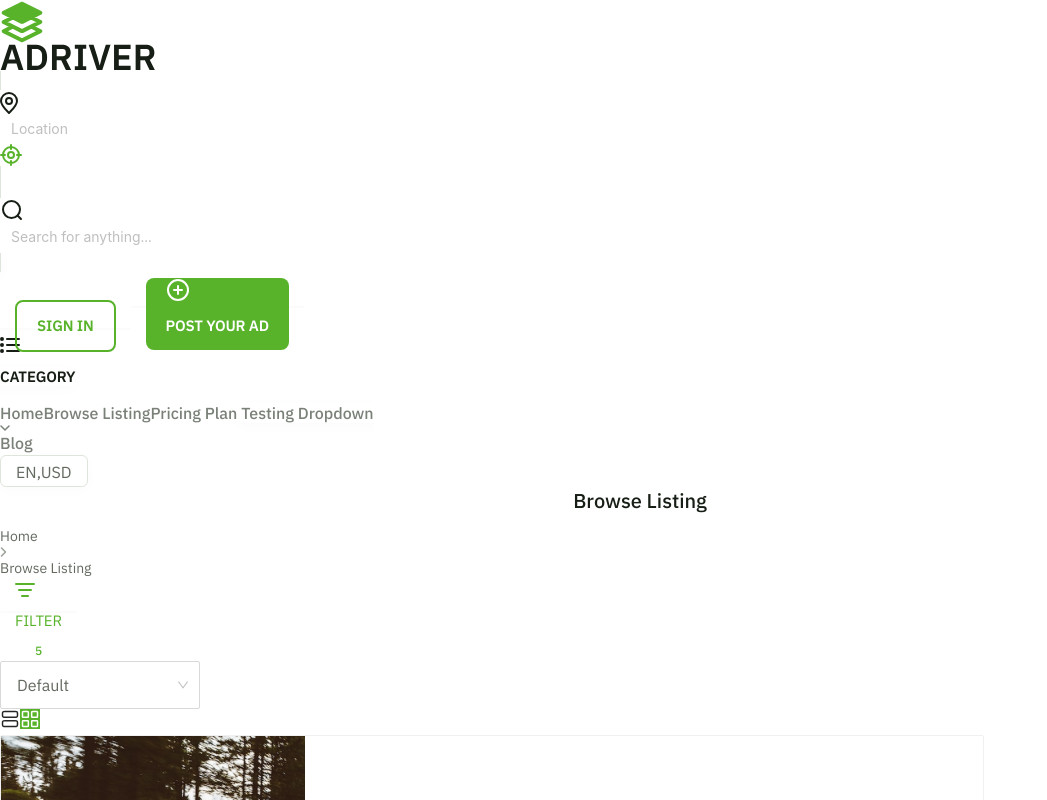
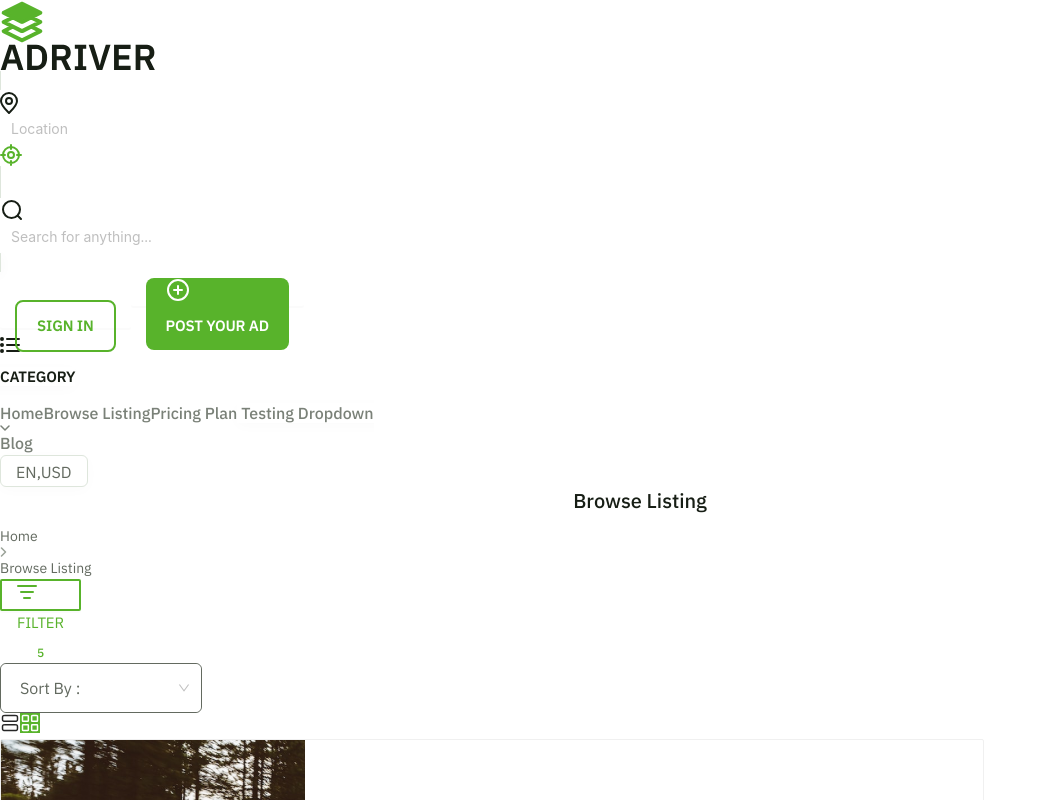
Before and after one commit to Rakib0101/vue-ant, a Vue app: page / in a window 1280 px wide. Shown: the top 800 px of the page, without its empty margins (0-1047 px from the left). Built offline with nearby package versions, Linux system fonts and the light colour scheme.

Commit message:
fix:ant default design replaced

```diff
--- a/src/views/FilterComponent.vue
+++ b/src/views/FilterComponent.vue
@@ -17,17 +17,17 @@ export default defineComponent({
     data() {
         const options1 = ref < SelectProps['options'] > ([
             {
-                value: 'jack',
-                label: 'Jack',
+                value: 'ascending',
+                label: 'Ascending',
             },
             {
-                value: 'lucy',
-                label: 'Lucy',
+                value: 'descending',
+                label: 'Descending',
             }])
         return {
             count: 5,
             filters: [],
-            value1: ref('Default'),
+            value1: ref('Sort By :'),
             options1,
         };
     },
@@ -41,7 +41,7 @@ export default defineComponent({
             <div class="flex-grow-0 max-w-[984px] space-y-6">
                 <div class="flex items-center justify-between">
                     <a-button
-                        class="flex items-center gap-2 filter-button px-5 h-[48px] border-[#32b32b] border-2 rounded-[6px] hover:bg-[#32b32b] hover:text-white">
+                        class="flex items-center gap-2 filter-button px-5 h-[48px] rounded-[6px] hover:bg-[#32b32b] hover:text-white hover:border-transparent">
                         <Filter /> filter
                         <div v-show="count > 0" class="text-white bg-[#32b32b] p-1 rounded-full w-5 h-5 notification">
                             {{ count }}
@@ -49,12 +49,10 @@ export default defineComponent({
                     </a-button>
                     <div class="flex items-center justify-between gap-3">
                         <!-- Selected -->
-                        <a-space class="border border-[#ff0000] rounded">
-                            <a-select ref="select" v-model:value="value1">
-                                <a-select-option value="des">Descending</a-select-option>
-                                <a-select-option value="asc">Ascending</a-select-option>
-                            </a-select>
-                        </a-space>
+                        <a-select ref="select" v-model:value="value1" class="rounded-md">
+                            <a-select-option value="des">Descending</a-select-option>
+                            <a-select-option value="asc">Ascending</a-select-option>
+                        </a-select>
                         <!-- selected -->
                         <div class="tab">
                             <Tab />
@@ -73,6 +71,10 @@ export default defineComponent({
     </main>
 </template>
 <style>
+.ant-btn.filter-button {
+    border: 2px solid #58B32B !important;
+}
+
 .filter-button {
     font-family: "IBM Plex Sans" !important;
     font-style: normal !important;
@@ -84,18 +86,20 @@ export default defineComponent({
     color: #58b32b !important;
 }
 
+.ant-btn,
+.filter-button {
+    border: 2px solid #58B32B;
+}
+
 .ant-btn:hover .notification {
     background-color: #fff !important;
     color: #58b32b !important;
 }
 
-.ant-select:hover {
-    border: 1px solid red !important;
-    border-radius: 0px !important;
-}
+
 
 .ant-select-selector {
-    padding: 12px 16px !important;
+    padding: 12px 18px !important;
     width: 200px !important;
     height: 48px !important;
     display: flex;
@@ -106,7 +110,20 @@ export default defineComponent({
     font-size: 16px;
     line-height: 24px;
     color: #636a60;
+    border: 1px solid transparent !important;
+    border-radius: 6px !important;
+}
 
+.ant-select,
+.ant-select:hover {
+    border: 1px solid #636a60 !important;
+    border-radius: 6px !important;
+}
+
+.ant-select:not(.ant-select-disabled):hover .ant-select-selector:hover {
+    border: 1px solid #636a60 !important;
+    border-radius: 6px !important;
+    box-shadow: none !important;
 }
 
 
```
